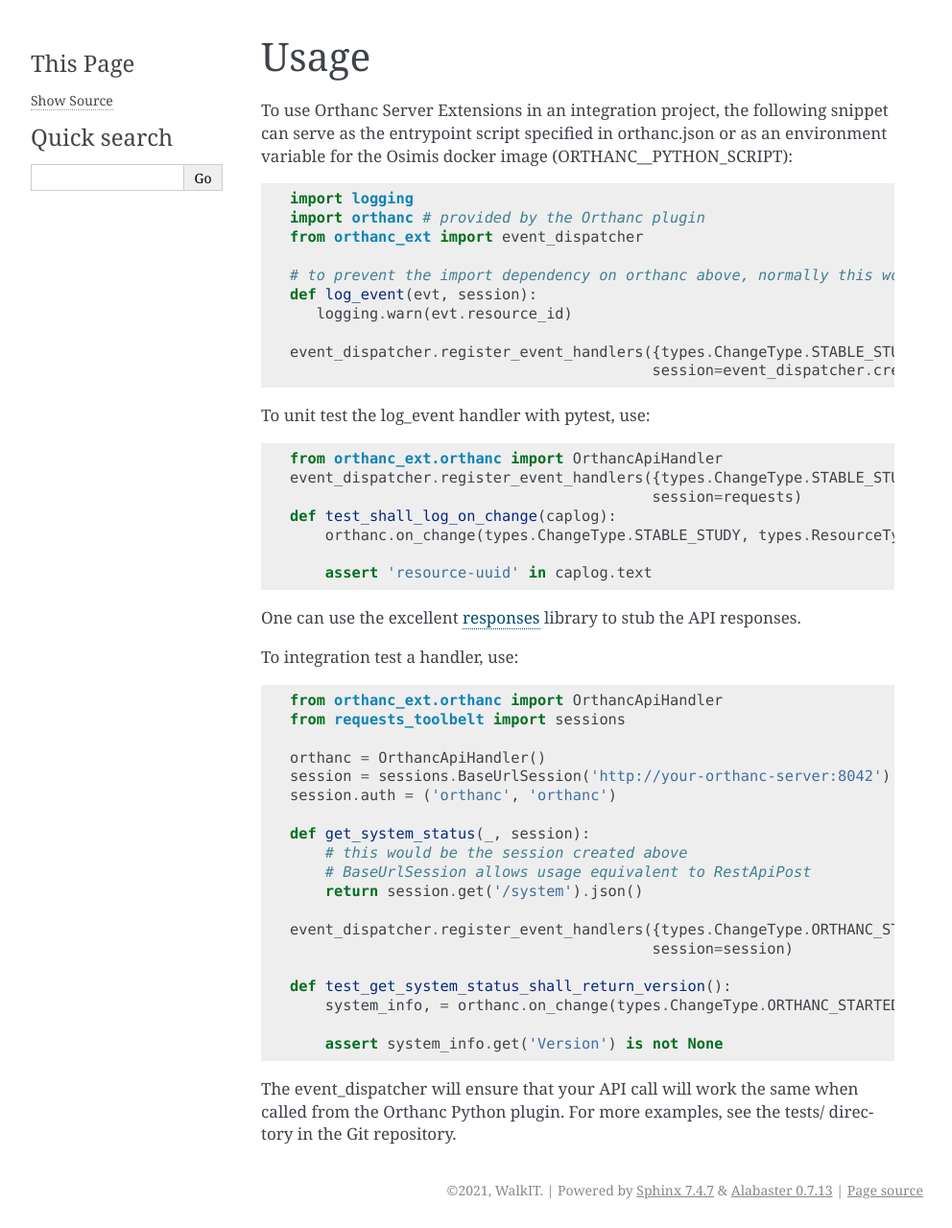
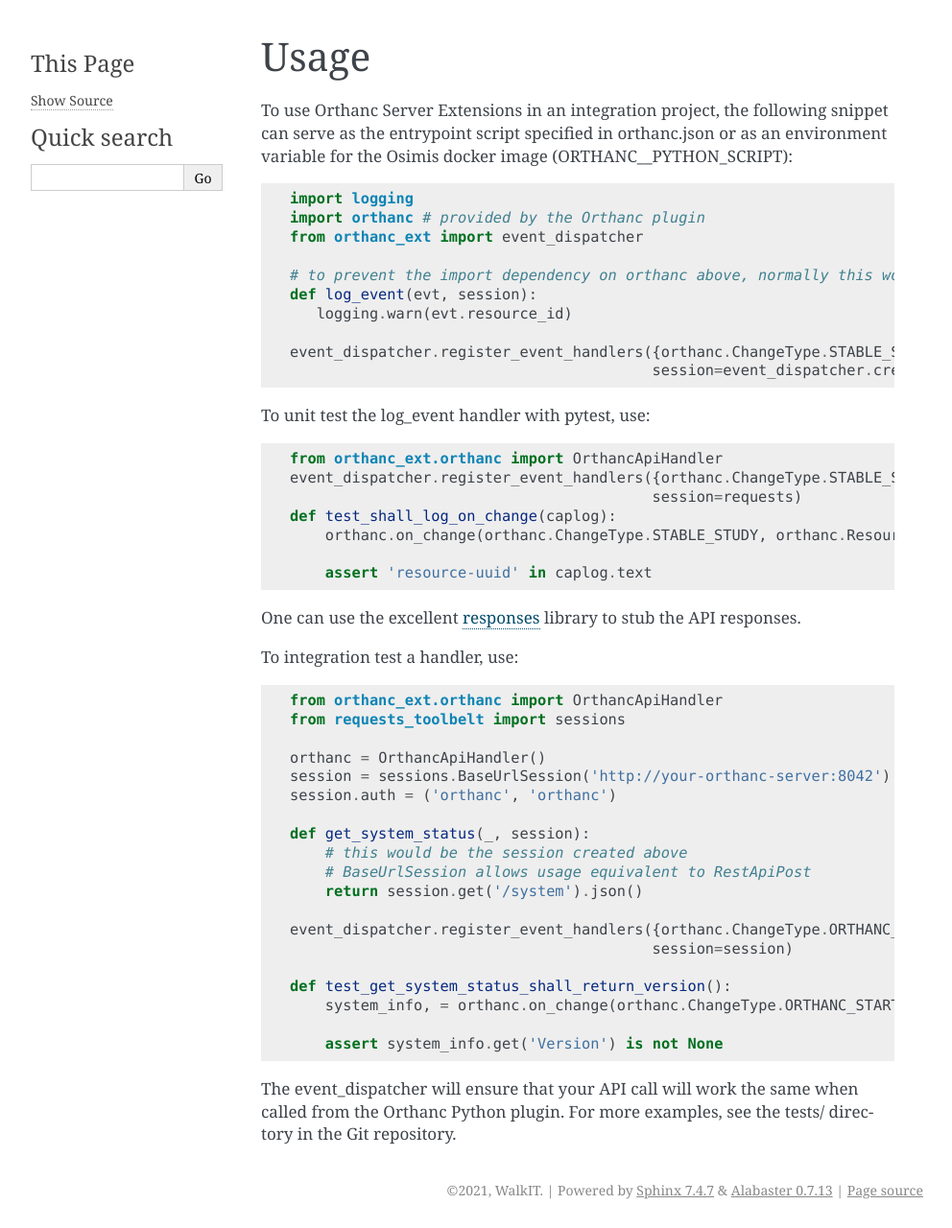
Before and after one commit to walkIT-nl/orthanc-server-extensions, a Sphinx documentation site: the page built from docs/usage.rst, in a window 1280 px wide. Shown: the whole page at 96% size, without its empty margins (148-1140 px from the left). Built offline with Sphinx 7.4.7, drawn with Linux system fonts in a browser that asks for light colours; pages that are not in the unit, such as notebooks, are missing from menus.

Commit message:
now ew can revert the usage doc too

```diff
--- a/docs/usage.rst
+++ b/docs/usage.rst
@@ -13,16 +13,16 @@ specified in orthanc.json or as an environment variable for the Osimis docker im
     def log_event(evt, session):
        logging.warn(evt.resource_id)
 
-    event_dispatcher.register_event_handlers({types.ChangeType.STABLE_STUDY: log_event}, orthanc_module=orthanc,
+    event_dispatcher.register_event_handlers({orthanc.ChangeType.STABLE_STUDY: log_event}, orthanc_module=orthanc,
                                              session=event_dispatcher.create_session(orthanc))
 
 To unit test the log_event handler with pytest, use::
 
     from orthanc_ext.orthanc import OrthancApiHandler
-    event_dispatcher.register_event_handlers({types.ChangeType.STABLE_STUDY: log_event}, orthanc_module=OrthancApiHandler(),
+    event_dispatcher.register_event_handlers({orthanc.ChangeType.STABLE_STUDY: log_event}, orthanc_module=OrthancApiHandler(),
                                              session=requests)
     def test_shall_log_on_change(caplog):
-        orthanc.on_change(types.ChangeType.STABLE_STUDY, types.ResourceType.STUDY, "resource-uuid")
+        orthanc.on_change(orthanc.ChangeType.STABLE_STUDY, orthanc.ResourceType.STUDY, "resource-uuid")
 
         assert 'resource-uuid' in caplog.text
 
@@ -42,11 +42,11 @@ To integration test a handler, use::
         # BaseUrlSession allows usage equivalent to RestApiPost
         return session.get('/system').json()
 
-    event_dispatcher.register_event_handlers({types.ChangeType.ORTHANC_STARTED: get_system_status}, orthanc_module=orthanc,
+    event_dispatcher.register_event_handlers({orthanc.ChangeType.ORTHANC_STARTED: get_system_status}, orthanc_module=orthanc,
                                              session=session)
 
     def test_get_system_status_shall_return_version():
-        system_info, = orthanc.on_change(types.ChangeType.ORTHANC_STARTED, types.ResourceType.NONE, '')
+        system_info, = orthanc.on_change(orthanc.ChangeType.ORTHANC_STARTED, orthanc.ResourceType.NONE, '')
 
         assert system_info.get('Version') is not None
 
```
